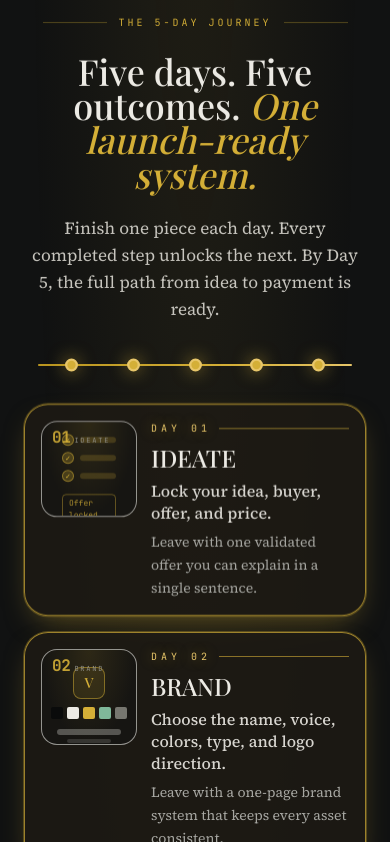
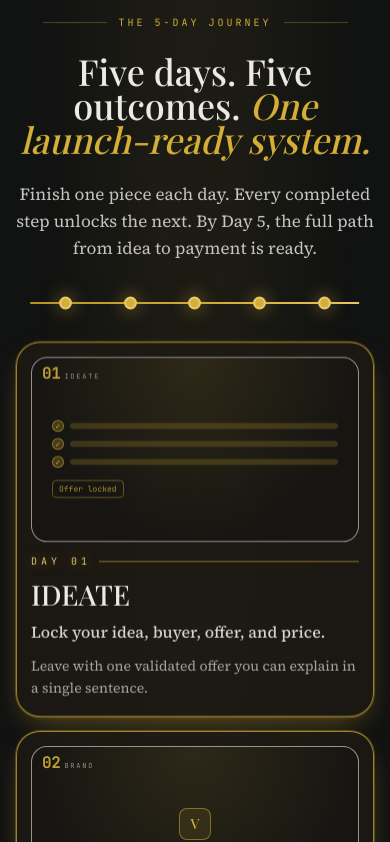
Before and after one commit to sundevelops/vanguardos, a SvelteKit app: page / in a window 390 px wide. Shown: the part 2061-2903 px from the top of the page. Built offline with nearby package versions, Linux system fonts and the light colour scheme; a web font is replaced by a local one.

Commit message:
Fix responsive day card layout

```diff
--- a/src/routes/+page.svelte
+++ b/src/routes/+page.svelte
@@ -6,11 +6,12 @@
   let scrollProgress = 0;
   let showStickyCta = false;   // persistent mobile CTA — appears once hero scrolls away
   let stickyNearEnd = false;   // true once the FAQ / final CTA enters view — hide the sticky then
+  let stickyOverJourney = false; // hide while the five-day cards are being read
   let menuOpen = false;
   // The sticky mobile CTA is only shown when we're past the hero, not near the
   // closing conversion sections, and no overlay is open — so it never covers
   // the final CTA, the FAQ controls, or a modal (QA gate #15).
-  $: stickyVisible = showStickyCta && !stickyNearEnd && !menuOpen && !contactOpen && !specimenModalOpen;
+  $: stickyVisible = showStickyCta && !stickyNearEnd && !stickyOverJourney && !menuOpen && !contactOpen && !specimenModalOpen;
   // Scroll-linked progress for the 5-day journey scrollytelling rail (0→1).
   let fiveDayProgress = 0;
 
@@ -352,6 +353,10 @@
       if (fd) {
         const r = fd.getBoundingClientRect();
         const vh = window.innerHeight;
+        // This section already closes with its own CTA. Keep the persistent
+        // bar out of the way while the cards are on screen so every outcome,
+        // visual, and line of copy can be read without an overlay.
+        stickyOverJourney = r.top < vh * 0.9 && r.bottom > vh * 0.12;
         // Fill completes while the day cards are still on screen: the gauge
         // reaches 100% (5th dot lit) just before the section scrolls past.
         const span = r.height * 0.45 + vh * 0.45;
@@ -418,8 +423,8 @@
 </div>
 
 <!-- Navbar -->
-<header class="fixed top-0 left-0 w-full z-[90] px-4 py-4">
-  <div class="mx-auto max-w-[1180px] rounded-[2rem] px-6 py-4 flex justify-between items-center border transition-all duration-300 {scrolled ? 'bg-base/60 backdrop-blur-xl border-line' : 'bg-transparent border-transparent'}">
+<header class="site-header fixed top-0 left-0 w-full z-[90] px-4 py-4 {scrolled ? 'site-header-scrolled' : ''}">
+  <div class="site-nav-shell mx-auto max-w-[1180px] rounded-[2rem] px-6 py-4 flex justify-between items-center border transition-all duration-300 {scrolled ? 'bg-base/80 border-line' : 'bg-transparent border-transparent'}">
     <a href="#top" class="flex items-center gap-2 group" aria-label="VanguardOS home">
       <img src="/brand/brand-mark-owl.svg" alt="VanguardOS owl mark" class="w-8 h-8 transition-transform group-hover:scale-105" />
       <span class="font-display text-base md:text-lg leading-none">
@@ -638,7 +643,7 @@
         </div>
       </div>
 
-      <ol class="grid grid-cols-1 sm:grid-cols-2 lg:grid-cols-5 gap-4 md:gap-5 mt-10 md:mt-12">
+      <ol class="day-card-grid grid grid-cols-1 sm:grid-cols-2 lg:grid-cols-5 gap-4 md:gap-5 mt-10 md:mt-12">
         {#each launchpadDays as day, idx}
           <li class="day-card reveal rounded-[1.5rem] border border-line bg-surface/60 p-5 md:p-6 flex flex-col gap-4 transition"
             data-day-index={idx}
@@ -1806,6 +1811,18 @@
   }
 
   /* === 5-DAY SCROLLYTELLING RAIL === */
+  :global(main section[id]) {
+    scroll-margin-top: 112px;
+  }
+  .site-header {
+    transition: background-color 0.25s ease, border-color 0.25s ease, backdrop-filter 0.25s ease;
+  }
+  .site-header-scrolled {
+    background: rgba(17, 18, 18, 0.94);
+    border-bottom: 1px solid rgba(212, 175, 55, 0.12);
+    -webkit-backdrop-filter: blur(18px);
+    backdrop-filter: blur(18px);
+  }
   .five-day-rail {
     position: relative;
     max-width: 92%;
@@ -1883,24 +1900,57 @@
     text-shadow: 0 0 12px rgba(212,175,55,0.5);
   }
   @media (max-width: 639px) {
+    #five-day {
+      padding-left: 16px;
+      padding-right: 16px;
+    }
+    .day-card-grid {
+      gap: 14px;
+    }
     .day-card {
-      display: grid;
-      grid-template-columns: 96px minmax(0, 1fr);
-      grid-template-rows: auto auto auto auto;
-      align-items: start;
-      column-gap: 14px;
-      row-gap: 7px;
-      padding: 16px;
+      display: flex;
+      flex-direction: column;
+      gap: 12px;
+      min-width: 0;
+      overflow: hidden;
+      padding: 14px;
     }
     .day-card .day-visual {
-      grid-column: 1;
-      grid-row: 1 / span 4;
-      width: 96px;
-      height: 96px;
-    }
-    .day-card > :not(.day-visual) { grid-column: 2; }
-    .day-card h3 { margin: 0; }
+      width: 100%;
+      height: auto;
+      min-width: 0;
+      aspect-ratio: 16 / 9;
+    }
+    .day-card > * {
+      min-width: 0;
+      max-width: 100%;
+    }
+    .day-card h3 {
+      margin: 0;
+      font-size: 28px;
+      line-height: 1;
+    }
+    .day-card p {
+      overflow-wrap: anywhere;
+    }
+    .day-card p:last-child {
+      padding-bottom: 2px;
+    }
     .offer-support-card { border-radius: 1rem; }
+  }
+  @media (max-width: 360px) {
+    .site-header {
+      padding: 10px 12px;
+    }
+    .site-nav-shell {
+      padding: 12px 16px;
+    }
+    .day-card {
+      padding: 12px;
+    }
+    .day-card h3 {
+      font-size: 26px;
+    }
   }
 
   /* === SPECIMEN ROWS + MODAL === */
```
Also changed, not shown: playwright.config.js (+10 -3 lines), 1 other file (tests, documents, lock files or other folders).
